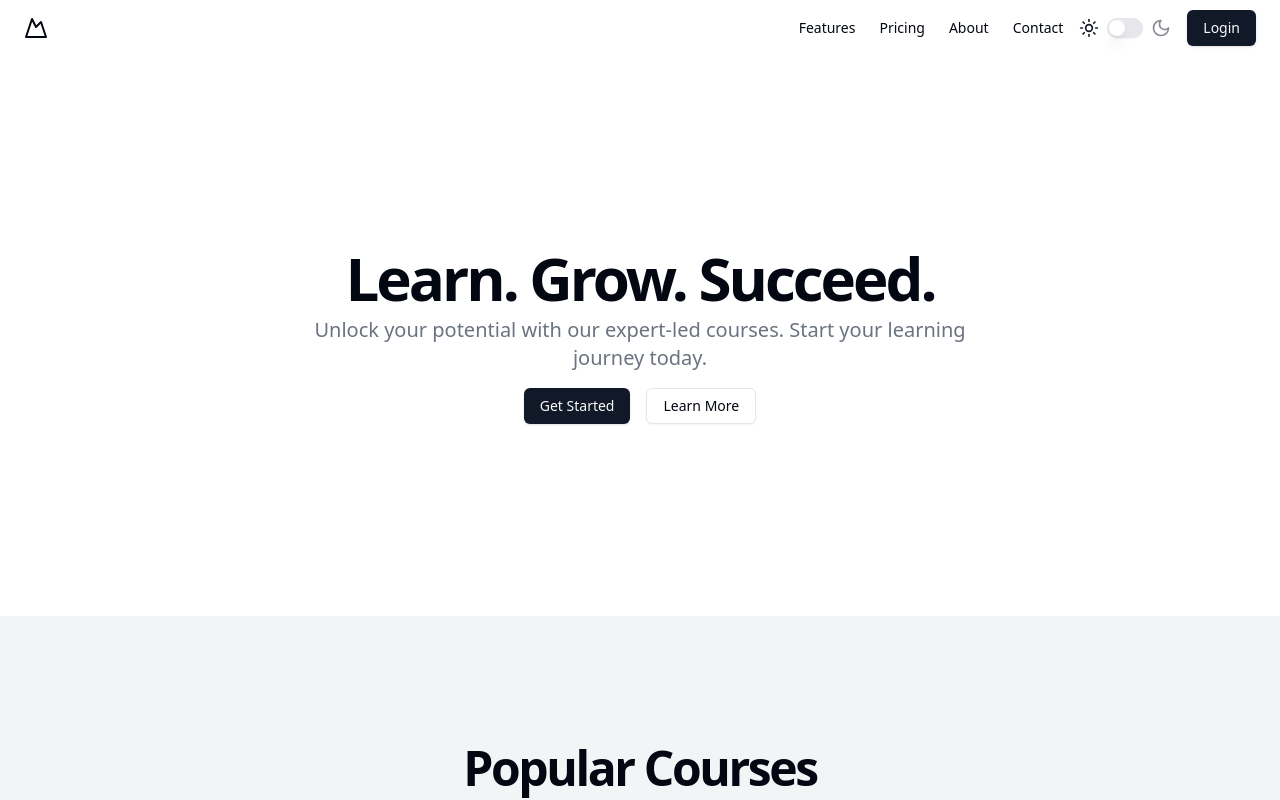
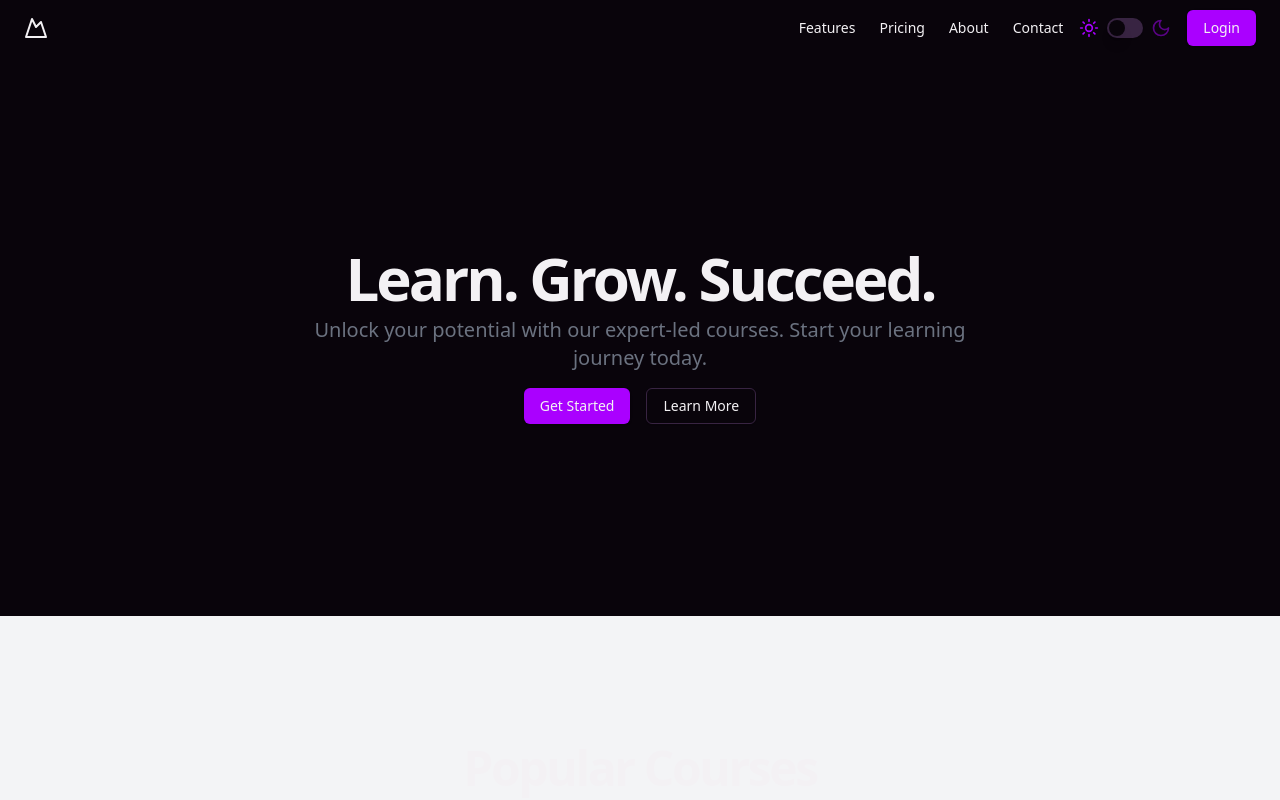
Before and after one commit to BearerOP/gyansagar-client, a React (Vite) app: page / in a window 1280 px wide. Shown: the top 800 px of the page. Built offline with nearby package versions, Linux system fonts and the light colour scheme; no server answers.

Commit message:
theme and profile updated

```diff
--- a/src/App.jsx
+++ b/src/App.jsx
@@ -14,7 +14,6 @@ const App = () => {
         <Router>
             <Routes>
                 <Route path='/login' element={<Login />} />
-                <Route path="/profile" element={<Profile />} />
                 <Route element={<RootLayout />}>
                     <Route path="/" element={<LandingPage />} />
                     <Route path="/dashboard" element={<Dashboard />} />
--- a/src/components/header.jsx
+++ b/src/components/header.jsx
@@ -97,10 +97,12 @@ export default function Header() {
                 </div>
               </div>
               <DropdownMenuSeparator />
+               <Link to={'/profile'}>
               <DropdownMenuItem>
-                <User className="mr-2 h-4 w-4" />
-                <span>Profile</span>
+               <User className="mr-2 h-4 w-4" />
+               <span>Profile</span>
               </DropdownMenuItem>
+               </Link>
               <DropdownMenuItem onClick={handleLogout}>
                 <LogOut className="mr-2 h-4 w-4" />
                 <span>Log out</span>
--- a/src/index.css
+++ b/src/index.css
@@ -4,58 +4,48 @@
 
 @layer base {
   :root {
-    --background: 0 0% 100%;
-    --foreground: 224 71.4% 4.1%;
-    --card: 0 0% 100%;
-    --card-foreground: 224 71.4% 4.1%;
-    --popover: 0 0% 100%;
-    --popover-foreground: 224 71.4% 4.1%;
-    --primary: 220.9 39.3% 11%;
-    --primary-foreground: 210 20% 98%;
-    --secondary: 220 14.3% 95.9%;
-    --secondary-foreground: 220.9 39.3% 11%;
-    --muted: 220 14.3% 95.9%;
-    --muted-foreground: 220 8.9% 46.1%;
-    --accent: 220 14.3% 95.9%;
-    --accent-foreground: 220.9 39.3% 11%;
-    --destructive: 0 84.2% 60.2%;
-    --destructive-foreground: 210 20% 98%;
-    --border: 220 13% 91%;
-    --input: 220 13% 91%;
-    --ring: 224 71.4% 4.1%;
+    --background: 280 50% 3%;
+    --foreground: 280 10% 95%;
+    --card: 280 50% 5%;
+    --card-foreground: 280 10% 95%;
+    --popover: 280 50% 3%;
+    --popover-foreground: 280 10% 95%;
+    --primary: 280 100% 50%;
+    --primary-foreground: 280 10% 95%;
+    --secondary: 280 30% 20%;
+    --secondary-foreground: 280 10% 95%;
+    --muted: 280 30% 15%;
+    --muted-foreground: 280 10% 70%;
+    --accent: 280 50% 25%;
+    --accent-foreground: 280 10% 95%;
+    --destructive: 0 100% 50%;
+    --destructive-foreground: 280 10% 95%;
+    --border: 280 30% 20%;
+    --input: 280 30% 20%;
+    --ring: 280 100% 50%;
     --radius: 0.5rem;
-    --chart-1: 12 76% 61%;
-    --chart-2: 173 58% 39%;
-    --chart-3: 197 37% 24%;
-    --chart-4: 43 74% 66%;
-    --chart-5: 27 87% 67%;
   }
 
   .dark {
-    --background: 224 71.4% 4.1%;
-    --foreground: 210 20% 98%;
-    --card: 224 71.4% 4.1%;
-    --card-foreground: 210 20% 98%;
-    --popover: 224 71.4% 4.1%;
-    --popover-foreground: 210 20% 98%;
-    --primary: 210 20% 98%;
-    --primary-foreground: 220.9 39.3% 11%;
-    --secondary: 215 27.9% 16.9%;
-    --secondary-foreground: 210 20% 98%;
-    --muted: 215 27.9% 16.9%;
-    --muted-foreground: 217.9 10.6% 64.9%;
-    --accent: 215 27.9% 16.9%;
-    --accent-foreground: 210 20% 98%;
-    --destructive: 0 62.8% 30.6%;
-    --destructive-foreground: 210 20% 98%;
-    --border: 215 27.9% 16.9%;
-    --input: 215 27.9% 16.9%;
-    --ring: 216 12.2% 83.9%;
-    --chart-1: 220 70% 50%;
-    --chart-2: 160 60% 45%;
-    --chart-3: 30 80% 55%;
-    --chart-4: 280 65% 60%;
-    --chart-5: 340 75% 55%;
+    --background: 280 50% 3%;
+    --foreground: 280 10% 95%;
+    --card: 280 50% 5%;
+    --card-foreground: 280 10% 95%;
+    --popover: 280 50% 3%;
+    --popover-foreground: 280 10% 95%;
+    --primary: 280 100% 50%;
+    --primary-foreground: 280 10% 95%;
+    --secondary: 280 30% 20%;
+    --secondary-foreground: 280 10% 95%;
+    --muted: 280 30% 15%;
+    --muted-foreground: 280 10% 70%;
+    --accent: 280 50% 25%;
+    --accent-foreground: 280 10% 95%;
+    --destructive: 0 100% 50%;
+    --destructive-foreground: 280 10% 95%;
+    --border: 280 30% 20%;
+    --input: 280 30% 20%;
+    --ring: 280 100% 50%;
   }
 }
 
--- a/src/pages/Profile.jsx
+++ b/src/pages/Profile.jsx
@@ -52,50 +52,40 @@ export default function Profile() {
 
   if (isLoading) {
     return (
-      <div className="flex items-center justify-center min-h-screen bg-black">
-        <Loader className="h-8 w-8 animate-spin text-purple-500" />
+      <div className="flex items-center justify-center min-h-screen bg-background">
+        <Loader className="h-8 w-8 animate-spin text-primary" />
       </div>
     );
   }
 
   if (error) {
     return (
-      <div className="flex items-center justify-center min-h-screen bg-black text-white">
-        <p aria-live="polite" className="text-red-500">{error}</p>
+      <div className="flex items-center justify-center min-h-screen bg-background text-foreground">
+        <p aria-live="polite" className="text-destructive">{error}</p>
       </div>
     );
   }
 
   if (!userData) {
     return (
-      <div className="flex items-center justify-center min-h-screen bg-black text-white">
+      <div className="flex items-center justify-center min-h-screen bg-background text-foreground">
         <p>User not found.</p>
       </div>
     );
   }
 
-  // Destructure user data and add fallbacks for each field
-  const {
-    avatar = '',
-    username = 'Unknown User',
-    email = 'No email provided',
-    role = 'user',
-    provider = 'N/A',
-    providerId = 'N/A',
-    myCourses = [],
-    purchasedCourses = []
-  } = userData;
-
+  const { avatar, username, email, role, provider, providerId, myCourses, purchasedCourses } = userData;
   return (
-    <div className="min-h-screen w-full bg-black text-white p-8">
-      <Card className="max-w-4xl mx-auto bg-gray-900 border-gray-700">
+    <div className="min-h-screen w-full flex items-center justify-center bg-background relative overflow-hidden">
+      <div className="absolute inset-0 bg-[radial-gradient(circle_at_80%_50%,_var(--tw-gradient-stops))] from-primary/30 via-primary/20 to-transparent dark:from-primary/20 dark:via-primary/10 dark:to-transparent" />
+      <Card className="w-full max-w-4xl mx-4 bg-background/80 dark:bg-background/30 backdrop-blur-sm shadow-xl border border-border relative z-10">
         <CardHeader className="flex flex-row items-center justify-between">
-          <CardTitle className="text-2xl font-bold">User Profile</CardTitle>
+          <CardTitle className="text-2xl font-bold text-foreground">Profile</CardTitle>
           <div className="flex space-x-2">
-            <Button variant="outline" size="icon">
+            <Button variant="outline" size="icon" className="bg-transparent border-border text-foreground hover:bg-accent hover:text-accent-foreground">
               <Edit className="h-4 w-4" />
             </Button>
-            <Button variant="destructive" size="icon" onClick={handleLogout} disabled={logoutLoading}>
+            <Button variant="destructive" size="icon" onClick={handleLogout} disabled={logoutLoading} className="bg-destructive hover:bg-destructive/90">
               {logoutLoading ? <Loader className="h-4 w-4 animate-spin" /> : <LogOut className="h-4 w-4" />}
             </Button>
           </div>
@@ -104,55 +94,55 @@ export default function Profile() {
           <div className="flex items-center space-x-4">
             <Avatar className="h-20 w-20">
               <AvatarImage src={avatar} alt={username} />
-              <AvatarFallback>
+              <AvatarFallback className="bg-primary text-primary-foreground">
                 {username ? username.charAt(0).toUpperCase() : "?"}
               </AvatarFallback>
             </Avatar>
             <div>
-              <h2 className="text-2xl font-bold">{username}</h2>
-              <p className="text-gray-400">{email}</p>
+              <h2 className="text-2xl font-bold text-foreground">{username}</h2>
+              <p className="text-muted-foreground">{email}</p>
               <Badge variant={role === 'admin' ? "destructive" : "secondary"} className="mt-1">
                 {role.charAt(0).toUpperCase() + role.slice(1)}
               </Badge>
             </div>
           </div>
 
-          <div className="grid grid-cols-2 gap-4">
-            <div>
-              <h3 className="text-lg font-semibold mb-2">Account Details</h3>
-              <p><span className="text-gray-400">Provider:</span> {provider}</p>
-              <p><span className="text-gray-400">Provider ID:</span> {providerId}</p>
+          <div className="grid grid-cols-1 md:grid-cols-2 gap-4">
+            <div className="bg-muted/50 p-4 rounded-lg">
+              <h3 className="text-lg font-semibold mb-2 text-primary">Account Details</h3>
+              <p><span className="text-muted-foreground">Provider:</span> <span className="text-foreground">{provider}</span></p>
+              <p><span className="text-muted-foreground">Provider ID:</span> <span className="text-foreground">{providerId}</span></p>
             </div>
-            <div>
-              <h3 className="text-lg font-semibold mb-2">Course Information</h3>
-              <p><span className="text-gray-400">My Courses:</span> {myCourses.length}</p>
-              <p><span className="text-gray-400">Purchased Courses:</span> {purchasedCourses.length}</p>
+            <div className="bg-muted/50 p-4 rounded-lg">
+              <h3 className="text-lg font-semibold mb-2 text-primary">Course Information</h3>
+              <p><span className="text-muted-foreground">My Courses:</span> <span className="text-foreground">{myCourses.length}</span></p>
+              <p><span className="text-muted-foreground">Purchased Courses:</span> <span className="text-foreground">{purchasedCourses.length}</span></p>
             </div>
           </div>
 
-          <div>
-            <h3 className="text-lg font-semibold mb-2">My Courses</h3>
+          <div className="bg-muted/50 p-4 rounded-lg">
+            <h3 className="text-lg font-semibold mb-2 text-primary">My Courses</h3>
             {myCourses.length > 0 ? (
-              <ul className="list-disc list-inside">
+              <ul className="list-disc list-inside text-foreground">
                 {myCourses.map((course) => (
                   <li key={course._id}>{course.title}</li>
                 ))}
               </ul>
             ) : (
-              <p className="text-gray-400">No courses created yet.</p>
+              <p className="text-muted-foreground">No courses created yet.</p>
             )}
           </div>
 
-          <div>
-            <h3 className="text-lg font-semibold mb-2">Purchased Courses</h3>
+          <div className="bg-muted/50 p-4 rounded-lg">
+            <h3 className="text-lg font-semibold mb-2 text-primary">Purchased Courses</h3>
             {purchasedCourses.length > 0 ? (
-              <ul className="list-disc list-inside">
+              <ul className="list-disc list-inside text-foreground">
                 {purchasedCourses.map((course) => (
                   <li key={course._id}>{course.title}</li>
                 ))}
               </ul>
             ) : (
-              <p className="text-gray-400">No courses purchased yet.</p>
+              <p className="text-muted-foreground">No courses purchased yet.</p>
             )}
           </div>
         </CardContent>
```
